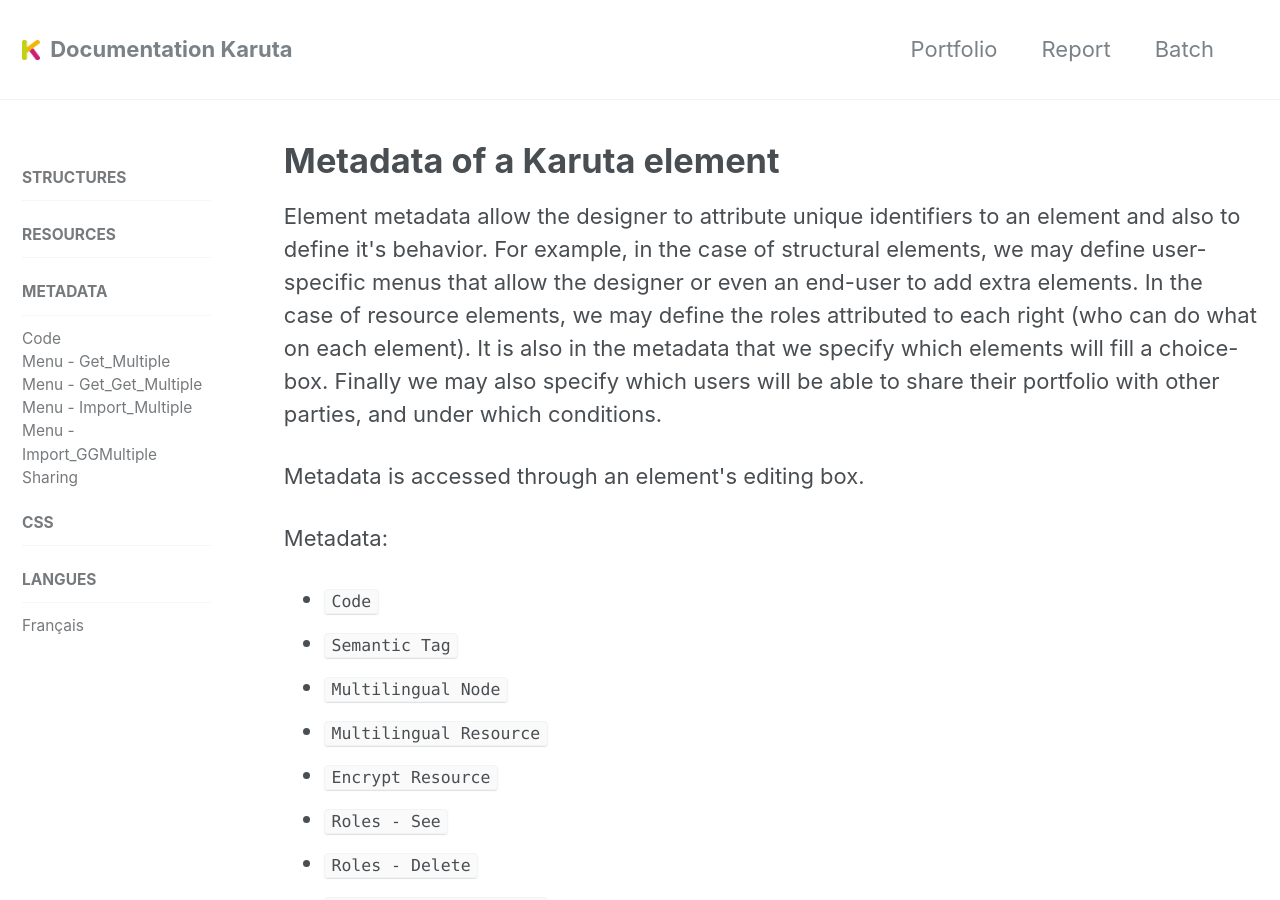
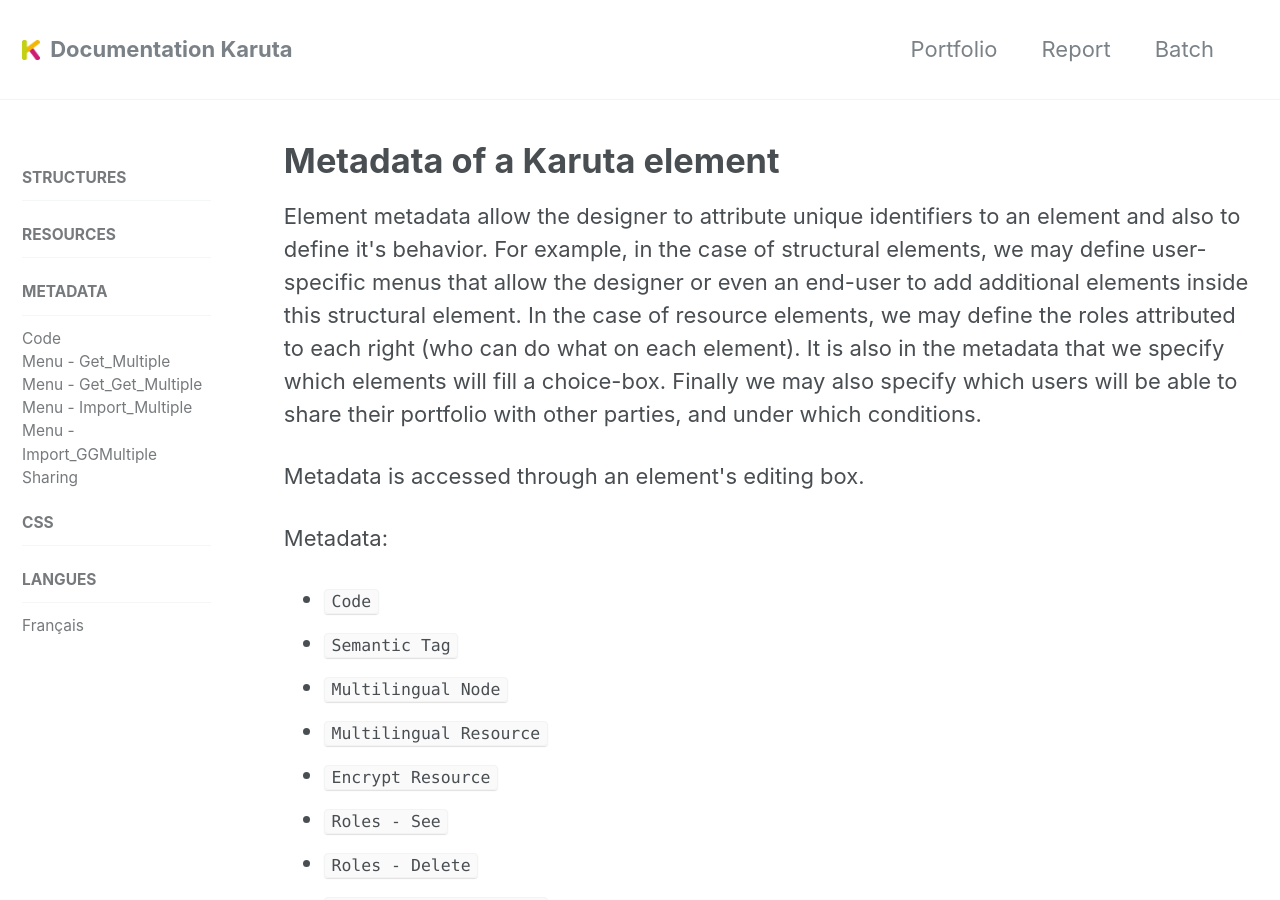
Before and after one commit to karutaproject/karuta-frontend-documentation, a Jekyll site: the page built from _pages/metadata_en.html, in a window 1280 px wide and 900 px high. Built offline with Jekyll 4.4.1, drawn with Linux system fonts in a browser that asks for light colours.

Commit message:
Correction

```diff
--- a/_pages/metadata_en.html
+++ b/_pages/metadata_en.html
@@ -8,11 +8,11 @@
 <p>
 	Element metadata allow the designer to attribute unique identifiers to an element and also to
 	define it's behavior. For example, in the case of structural elements, we may define user-specific
-	menus that allow the designer or even an end-user to add extra elements. In the case of resource
-	elements, we may define the roles attributed to each right (who can do what on each element).
-	It is also in the metadata that we specify which elements will fill a choice-box. Finally we may
-	also specify which users will be able to share their portfolio with other parties, and under which
-	conditions.
+	menus that allow the designer or even an end-user to add additional elements inside this structural
+	element. In the case of resource elements, we may define the roles attributed to each right (who
+	can do what on each element). It is also in the metadata that we specify which elements will fill
+	a choice-box. Finally we may also specify which users will be able to share their portfolio with
+	other parties, and under which conditions.
 </p>
 <p>
 	Metadata is accessed through an element's editing box.
```
